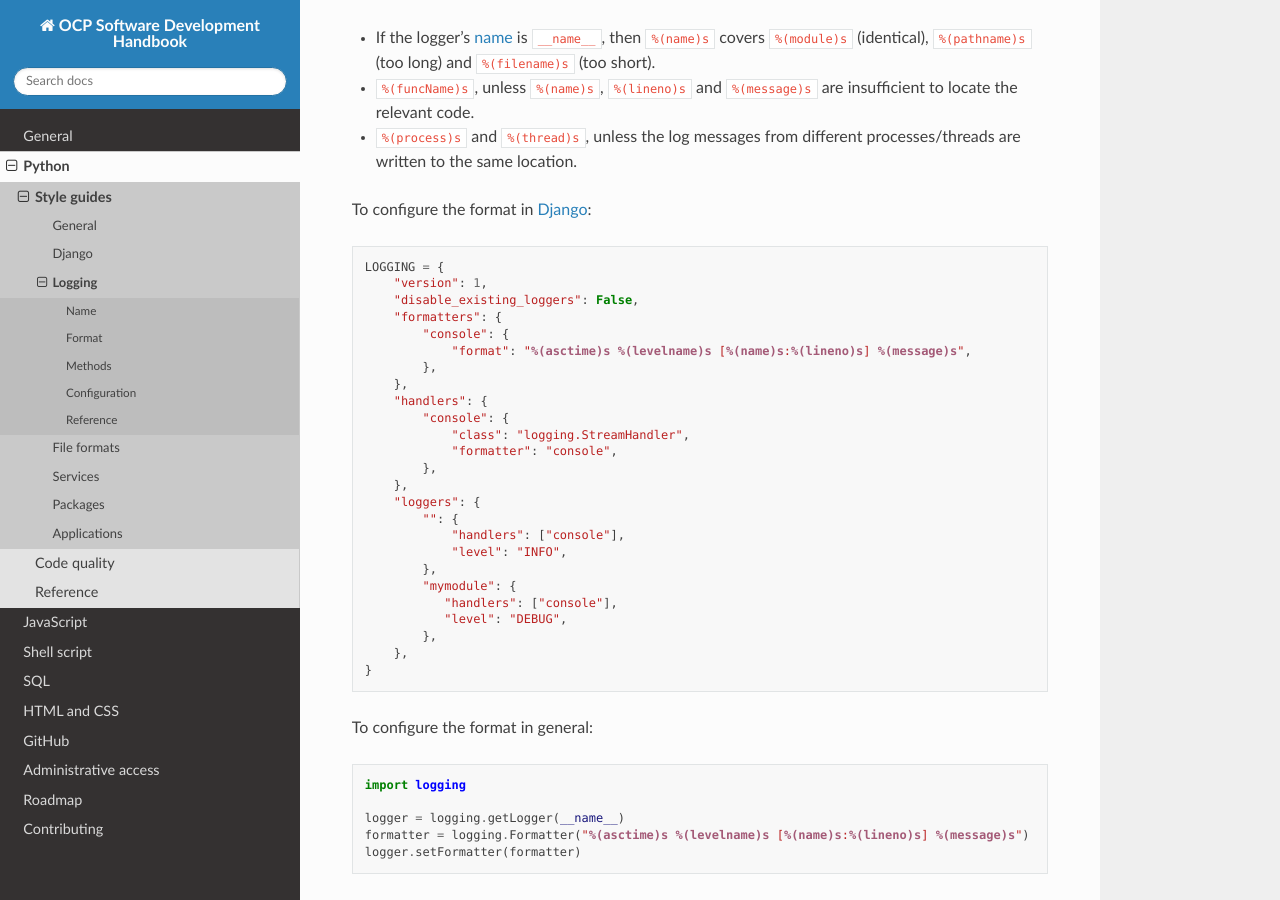
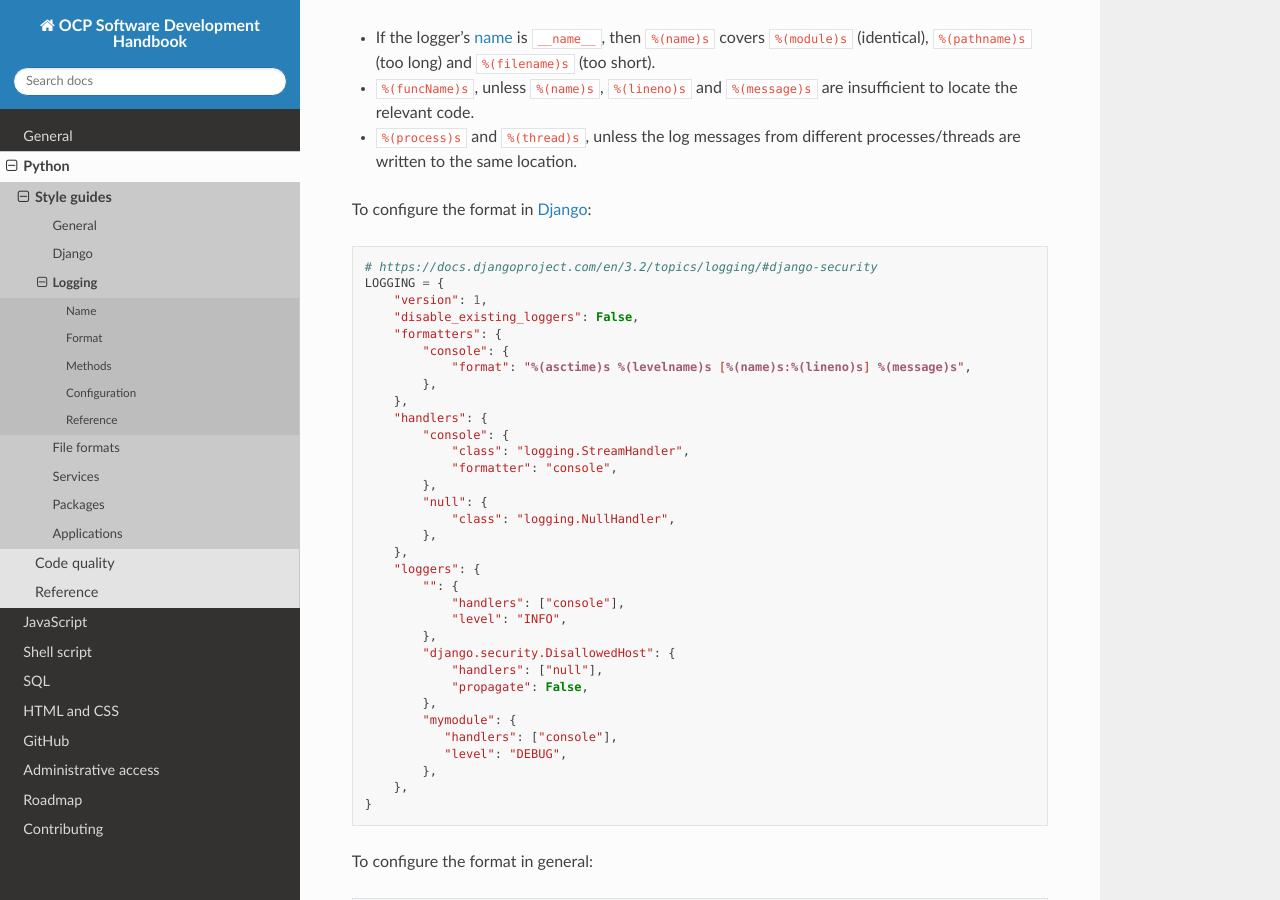
Before and after one commit to open-contracting/software-development-handbook, a Sphinx documentation site: the page built from docs/python/logging.rst, in a window 1280 px wide and 900 px high, scrolled down 779 px. Built offline with Sphinx 7.4.7 and the Read the Docs theme 2.0.0, drawn with Linux system fonts in a browser that asks for light colours.

Commit message:
python/logging: Add snippet from https://docs.djangoproject.com/en/3.2/topics/logging/#django-security

```diff
--- a/docs/python/logging.rst
+++ b/docs/python/logging.rst
@@ -37,6 +37,7 @@ To configure the format in `Django <https://docs.djangoproject.com/en/3.2/topics
 
 .. code-block:: python
 
+   # https://docs.djangoproject.com/en/3.2/topics/logging/#django-security
    LOGGING = {
        "version": 1,
        "disable_existing_loggers": False,
@@ -50,11 +51,18 @@ To configure the format in `Django <https://docs.djangoproject.com/en/3.2/topics
                "class": "logging.StreamHandler",
                "formatter": "console",
            },
+           "null": {
+               "class": "logging.NullHandler",
+           },
        },
        "loggers": {
            "": {
                "handlers": ["console"],
                "level": "INFO",
+           },
+           "django.security.DisallowedHost": {
+               "handlers": ["null"],
+               "propagate": False,
            },
            "mymodule": {
               "handlers": ["console"],
```
